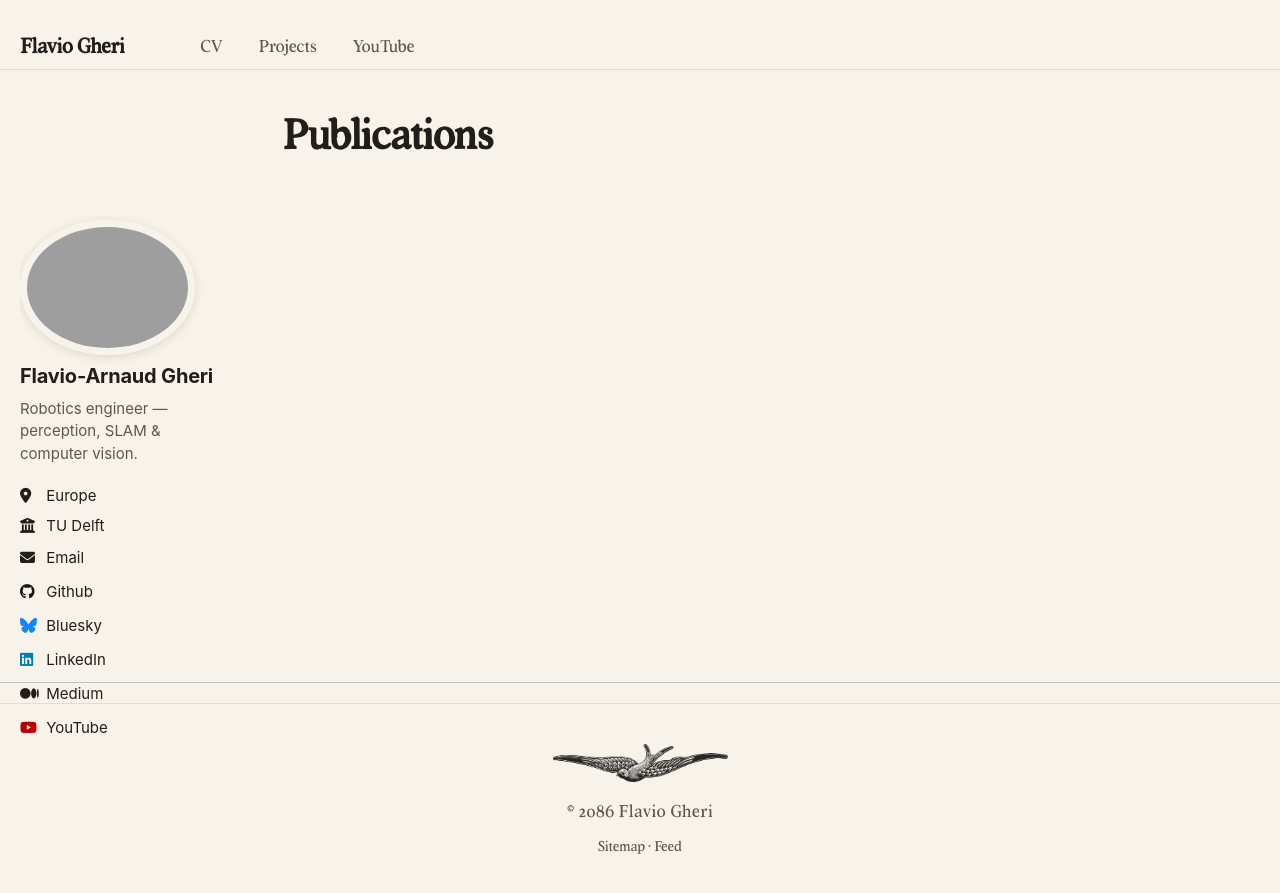
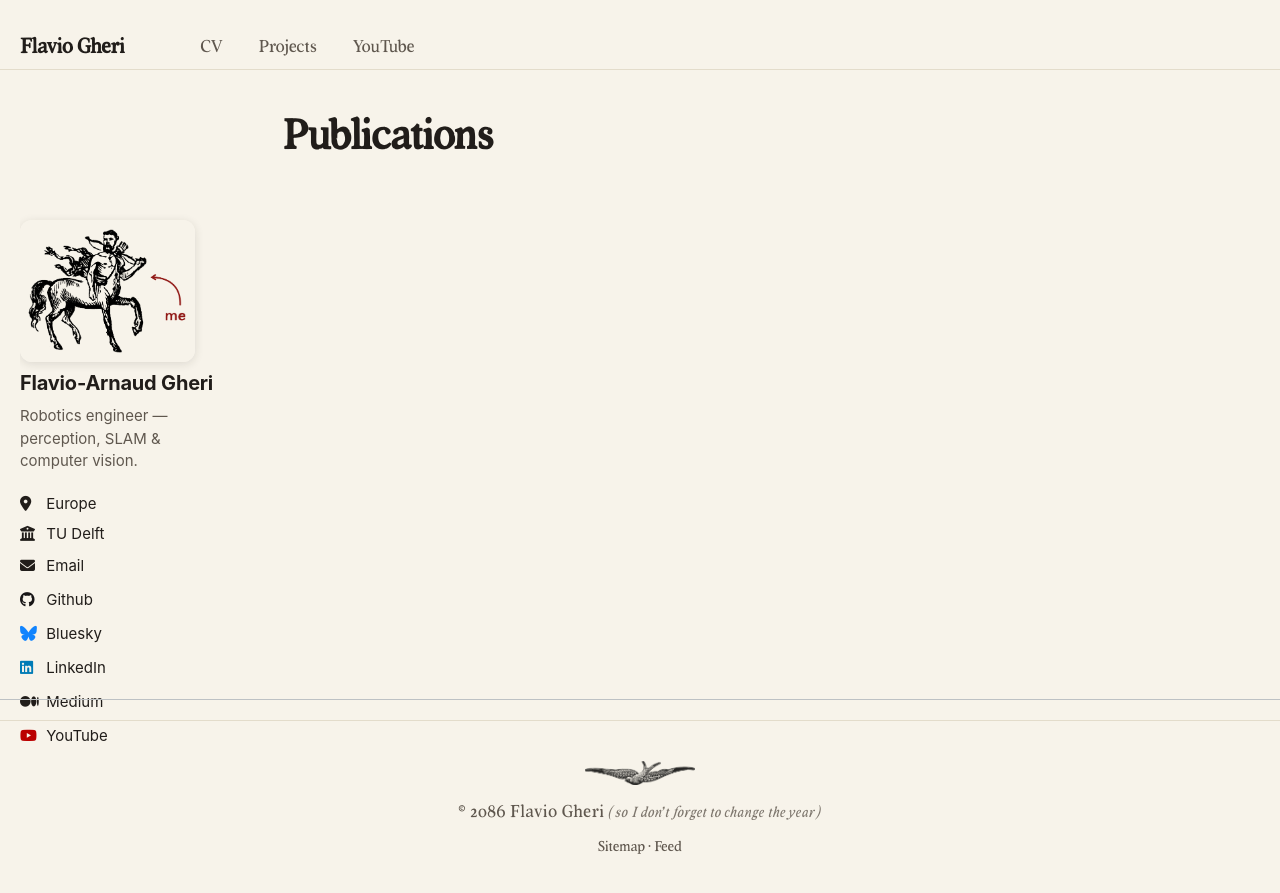
Before and after one commit to flaviogheri/flaviogheri.github.io, a Jekyll site: the page built from _pages/publications.html, in a window 1280 px wide and 900 px high. Shown: the top 893 px of the window. Built offline with Jekyll 4.4.1, drawn with Linux system fonts in a browser that asks for light colours.

Commit message:
changed the icons

```diff
--- a/_config.yml
+++ b/_config.yml
@@ -21,7 +21,7 @@ repository               : "flaviogheri/flaviogheri.github.io"
 #               Additional customization can be done by editing /_includes/author-profile.html
 author:
   # Biographic information
-  avatar           : "profile.png"
+  avatar           : "me_funny.png"
   name             : "Flavio-Arnaud Gheri"
   pronouns         : # example: "she/her"
   bio              : "Robotics engineer — perception, SLAM & computer vision."
--- a/_includes/footer.html
+++ b/_includes/footer.html
@@ -3,7 +3,7 @@
 <div class="page__footer-custom">
   <img class="footer-bird" src="/images/bird_end.png" alt="" />
   <div class="footer-joke">
-    &copy; 2086 {{ site.name | default: site.title }}
+    &copy; 2086 {{ site.name | default: site.title }} <span class="footer-note">(so I don't forget to change the year)</span>
   </div>
   <div class="footer-links">
     <a href="/sitemap/">Sitemap</a> ·
--- a/assets/css/styles.css
+++ b/assets/css/styles.css
@@ -139,7 +139,7 @@ h1, h2, h3, h4,
 .sidebar { opacity: 1; }
 
 .sidebar .author__avatar img {
-  border-radius: 50%;
+  border-radius: 12px;
   border: 2px solid var(--paper);
   box-shadow: 0 2px 10px rgba(33, 29, 26, 0.12);
   transition: transform 0.3s ease;
@@ -162,14 +162,17 @@ h1, h2, h3, h4,
   padding-top: 1.75rem;
 }
 
-.page__footer-custom { padding: 0.5rem 0 1.25rem; }
+.page__footer-custom {
+  padding: 0.5rem 0 1.25rem;
+  text-align: center;
+}
 
 .footer-bird {
   display: block;
-  width: 175px;
-  max-width: 70%;
+  width: 110px;
+  max-width: 60%;
   height: auto;
-  margin: 0 auto 0.85rem;
+  margin: 0 auto 0.7rem;
   opacity: 0.85;
 }
 
@@ -178,6 +181,11 @@ h1, h2, h3, h4,
   font-size: 0.95rem;
   color: var(--ink-soft);
   letter-spacing: 0.03em;
+}
+.footer-joke .footer-note {
+  font-style: italic;
+  font-size: 0.85em;
+  opacity: 0.8;
 }
 
 .footer-links {
@@ -188,16 +196,15 @@ h1, h2, h3, h4,
 .footer-links a { color: var(--ink-soft); }
 .footer-links a:hover { color: var(--accent); }
 
-/* ---- Illustrated drop-cap (per-page initial, set by JS) --------------- */
+/* ---- Illustrated initial (per-page first letter, set by JS) ----------- */
+/* Only slightly larger than the surrounding text — an enlarged first
+   letter, not a multi-line drop cap. */
 .dropcap-letter {
-  float: left;
-  width: 3.6em;
-  height: auto;
-  margin: 0.12em 0.55rem 0 0;
-  shape-outside: content-box;
-}
-@media (max-width: 600px) {
-  .dropcap-letter { width: 3em; }
+  display: inline-block;
+  height: 1.5em;
+  width: auto;
+  vertical-align: -0.34em;
+  margin-right: 0.02em;
 }
 
 /* ---- Horizontal rule as a small ornament ----------------------------- */
@@ -476,17 +483,12 @@ h1, h2, h3, h4,
   text-align: center;
 }
 
-/* Small framed portrait (kept modest, with a print-like treatment) */
+/* Centered header illustration (the rhino) */
 .home-portrait {
-  width: 88px;
-  height: 88px;
-  border-radius: 50%;
-  object-fit: cover;
+  width: 170px;
+  height: auto;
   display: block;
-  margin: 0 auto 1.75rem;
-  filter: grayscale(0.3) contrast(1.05) sepia(0.08);
-  border: 1px solid var(--ink);
-  box-shadow: 0 0 0 4px var(--paper), 0 0 0 5px var(--rule);
+  margin: 0 auto 1.5rem;
 }
 
 /* Title-page lettering: red name, then decreasing letter-spaced caps */
```
Also changed, not shown: _pages/about.md (+1 -1 lines).
